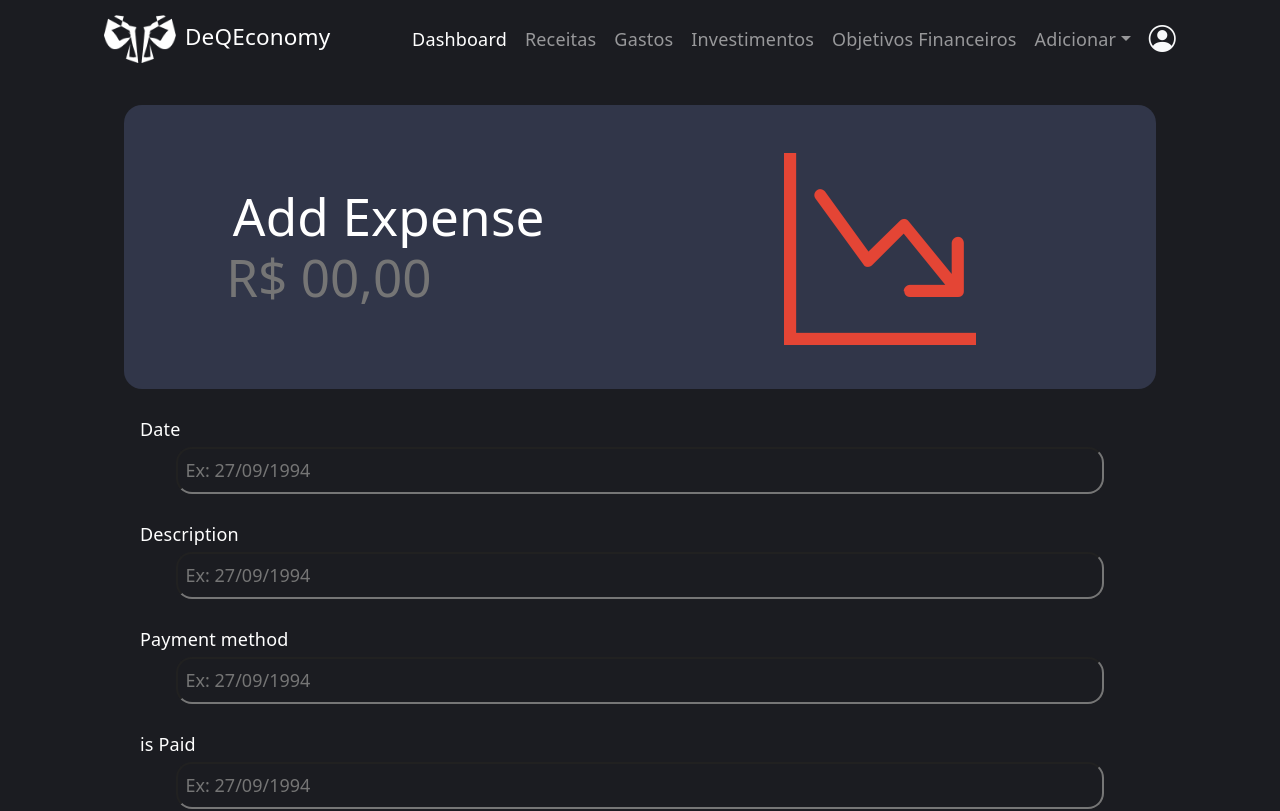
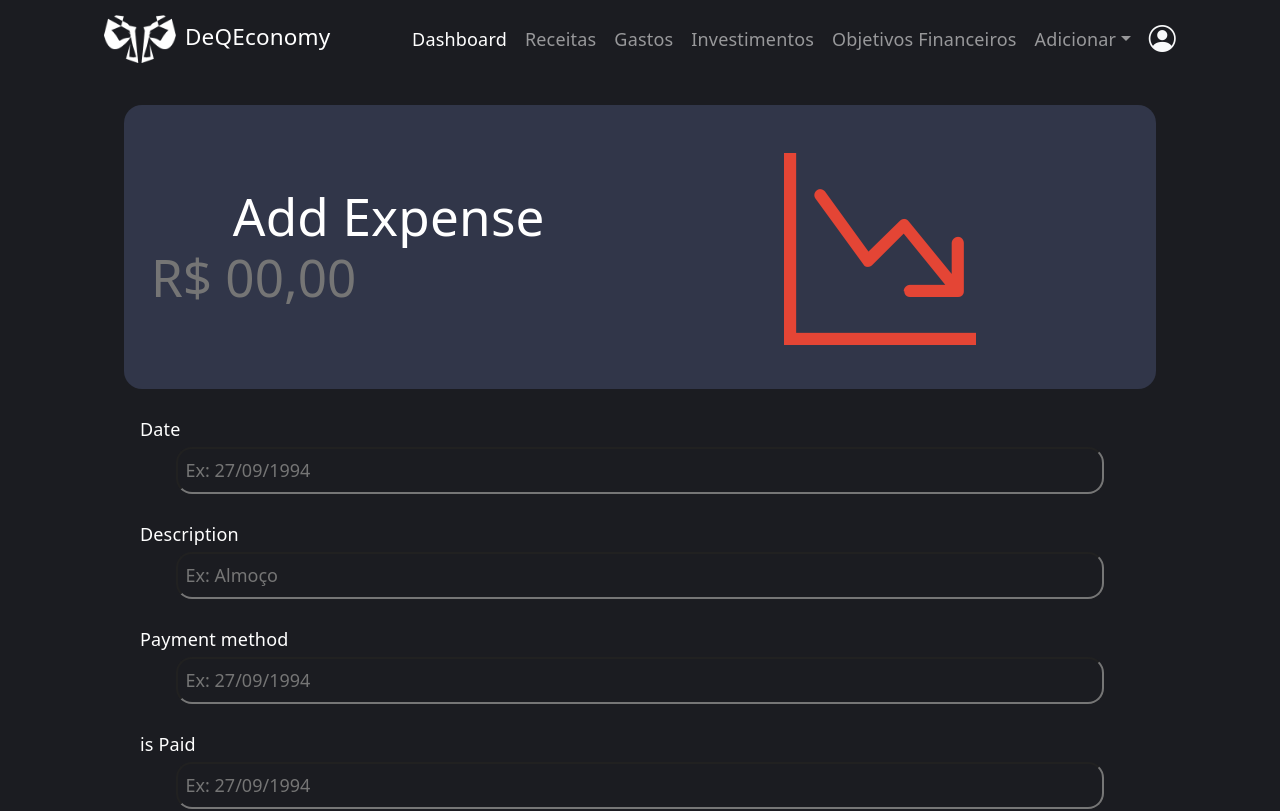
Before and after one commit to kam3lyaa/react-fintech, a React (Vite) app in the folder fintech-project/: page /expenses/add in a window 1280 px wide. Shown: the top 811 px of the page. Built offline with nearby package versions, Linux system fonts and the light colour scheme.

Commit message:
renderizando gastoso do back-end

```diff
--- a/fintech-project/src/App.tsx
+++ b/fintech-project/src/App.tsx
@@ -1,17 +1,34 @@
 import { BrowserRouter, Routes, Route } from "react-router-dom";
 import Dashboard from "./pages/Dashboard";
-
+import React from 'react';
 import './App.css'
-import Expenses from "./pages/Expenses";
+import ExpensesPage from "./pages/Expenses";
 import AddExpense from "./pages/AddExpense";
 import Incomes from "./pages/Incomes";
 import AddIncome from "./pages/AddIncome";
 import Investment from "./pages/Investment";
 import Goal from "./pages/Goal";
 import AddInvestment from "./pages/AddInvestment";
+  type Expense =  {
+  user: {
+    id: number
+  }
 
+  category: {
+    id: number
+  }
+
+  amount: number
+  date: string
+  description: string
+  paymentMethod: string
+  paid: boolean
+  recurringPayment: boolean
+}
 
 function App() {
+
+  const [ expenses, setExpenses ] = React.useState<Expense[]>([]);
     return (
     <>
     <BrowserRouter>
@@ -20,8 +37,13 @@ function App() {
 
         <Route path="/goals" element={<Goal />} />
 
-        <Route path="/expenses" element={<Expenses />}/>
-        <Route path="/expenses/add" element={<AddExpense />}/>
+        <Route path="/expenses" element={<ExpensesPage
+          expenses={expenses}
+          setExpenses= {setExpenses}
+        />}/>
+        <Route path="/expenses/add" element={<AddExpense
+        setExpenses={setExpenses}
+        />}/>
 
         <Route path="/incomes" element={<Incomes />}/>
         <Route path="/incomes/add" element={<AddIncome />}/>
--- a/fintech-project/src/components/ExpenseForm.tsx
+++ b/fintech-project/src/components/ExpenseForm.tsx
@@ -1,4 +1,17 @@
-const ExpenseForm = () => {
+interface ExpenseForm {
+  paymentMethod:string
+  setPaymentMethod:React.Dispatch<React.SetStateAction<string>>
+  isPaid: string
+  setIsPaid: React.Dispatch<React.SetStateAction<string>>
+  recurringPayment: string
+  setRecurringPayment: React.Dispatch<React.SetStateAction<string>>
+}
+
+
+const ExpenseForm = ({paymentMethod, setPaymentMethod, isPaid, setIsPaid, recurringPayment, setRecurringPayment}: ExpenseForm) => {
+
+
+
 
   return(
 
@@ -6,16 +19,13 @@ const ExpenseForm = () => {
 
 
       <label className="label-input-element">Payment method</label>
-      <input type="text" placeholder="Ex: 27/09/1994" className="mb-4 input-label" />
+      <input type="text" value={paymentMethod} placeholder="Ex: 27/09/1994" className="mb-4 input-label" onChange={(event) => setPaymentMethod(event.target.value)}/>
 
       <label className="label-input-element">is Paid</label>
-      <input type="text" placeholder="Ex: 27/09/1994" className="mb-4 input-label" />
+      <input type="text" value={isPaid} placeholder="Ex: 27/09/1994" className="mb-4 input-label" onChange={(e)=> setIsPaid(e.target.value)}/>
 
       <label className="label-input-element">Recurring payment</label>
-      <input type="text" placeholder="Ex: 27/09/1994" className="mb-4 input-label" />
-
-
-
+      <input type="text" value={recurringPayment} placeholder="Ex: 27/09/1994" className="mb-4 input-label" onChange={(e)=> setRecurringPayment(e.target.value)}/>
 
       </>
   );
--- a/fintech-project/src/components/TransactionAddHeader.tsx
+++ b/fintech-project/src/components/TransactionAddHeader.tsx
@@ -1,11 +1,12 @@
+import React from "react"
 interface TransactionAddHeaderProps {
 name: string
 color: string
 icon: string
-amount: number
+amount: string
+setAmount: React.Dispatch<React.SetStateAction<string>>;
 }
-const TransactionAddHeader = ({ name,color, amount, icon }: TransactionAddHeaderProps) => {
-
+const TransactionAddHeader = ({ name,color, icon, amount, setAmount }: TransactionAddHeaderProps) => {
 
 
     return (
@@ -14,7 +15,7 @@ const TransactionAddHeader = ({ name,color, amount, icon }: TransactionAddHeader
             <div className="col-6 m-auto">
               <p className="meu_texto  display-4">{name}</p>
               <p className={`meu_texto  display-4 ${color} `}>
-                <input type="text" style={{background:"none",border:'none'}} size={6} placeholder="R$ 00,00"/>
+                <input type="number" value={amount} style={{background:"none",border:'none'}} size={6} placeholder="R$ 00,00" onChange={(e)=> setAmount(e.target.value)}/>
               </p>
             </div>
             <div className="col-6 p-0 ps-1 b text-center p-4">
--- a/fintech-project/src/components/TransactionContainer.tsx
+++ b/fintech-project/src/components/TransactionContainer.tsx
@@ -1,40 +1,37 @@
 import TransactionElement from "./TransactionElement";
 
-
-interface Transaction{
-  name:string
+type Transaction = {
   amount: number
-  date:string
-  id:string
+  date: string
+  description: string
 }
 
 interface Props {
   data: Transaction[];
   colorIcon: string
-  icon:string
-
+  icon: string
 }
 
-const TransactionContainer = ({ data, colorIcon, icon } : Props) => {
+const TransactionContainer = ({ data, colorIcon, icon }: Props) => {
+
   return (
-            <section className="section-exib  exibir-gastos ">
+    <section className="section-exib exibir-gastos">
 
       {
-                data.map((item)=> {
+        data.map((item, index) => {
 
           return (
             <TransactionElement
-                      name={item.name}
+              name={item.description}
               value={item.amount}
               date={item.date}
               icon={icon}
               iconColor={colorIcon}
-                      key={item.id}
+              key={index}
             />
           )
 
         })
-
       }
 
     </section>
--- a/fintech-project/src/components/TransactionForm.tsx
+++ b/fintech-project/src/components/TransactionForm.tsx
@@ -1,16 +1,24 @@
-const TransactionForm = () => {
+import React from "react";
+
+interface TransactionForm{
+  date:string
+  setDate:React.Dispatch<React.SetStateAction<string>>
+  description:string
+  setDescription:React.Dispatch<React.SetStateAction<string>>
+}
+
+const TransactionForm = ({ date, setDate, description, setDescription }: TransactionForm) => {
+
 
   return(
 
       <>
 
       <label className="label-input-element">Date</label>
-      <input type="text" placeholder="Ex: 27/09/1994" className="mb-4 input-label" />
+      <input type="text" value={date} placeholder="Ex: 27/09/1994" className="mb-4 input-label" onChange={(event)=>setDate(event.target.value)} />
 
       <label className="label-input-element">Description</label>
-      <input type="text" placeholder="Ex: 27/09/1994" className="mb-4 input-label" />
-
-
+      <input type="text" value={description} placeholder="Ex: Almoço" className="mb-4 input-label" onChange={(event) => setDescription(event.target.value)}/>
 
 
 
--- a/fintech-project/src/pages/AddExpense.tsx
+++ b/fintech-project/src/pages/AddExpense.tsx
@@ -1,10 +1,87 @@
+import React from 'react';
 import AddButton from '../components/AddButton';
 import Navbar from '../components/Navbar';
 import TransactionAddHeader from '../components/TransactionAddHeader';
 import TransactionForm from '../components/TransactionForm';
 import ExpenseForm from '../components/ExpenseForm';
 
-const AddExpense =() => {
+type Expense = {
+user: {
+  id: number
+}
+
+category: {
+  id: number
+}
+
+amount: number
+date: string
+description: string
+paymentMethod: string
+paid: boolean
+recurringPayment: boolean
+}
+interface AddExpenseProps{
+  setExpenses: React.Dispatch<React.SetStateAction<Expense[]>>
+}
+const AddExpense =({setExpenses}: AddExpenseProps) => {
+
+
+  const idCategory = 2;
+
+  const [amount, setAmount] = React.useState('');
+  console.log(amount);
+  const [date, setDate] = React.useState('')
+    console.log(date);
+
+  const [description, setDescription] = React.useState('');
+  console.log(description);
+
+
+  const [paymentMethod, setPaymentMethod] = React.useState('');
+    console.log(paymentMethod);
+
+  const [isPaid, setIsPaid] = React.useState('');
+    console.log(isPaid);
+
+  const [recurringPayment, setRecurringPayment] = React.useState('');
+  console.log(recurringPayment);
+
+  const handleAddExpense= async () => {
+    const expense= {
+      user: { id: 1 },
+      category: { id: idCategory },
+      date,
+      amount:Number (amount),
+      description,
+      paymentMethod,
+      paid: isPaid === 'true',
+      recurringPayment: recurringPayment === 'true'
+    }
+
+    console.log(JSON.stringify(expense, null, 2));
+    try{
+
+      const response = await fetch('http://localhost:8080/api/expenses',{
+        method: 'POST',
+        headers:{
+          'Content-Type': 'application/json'
+        },
+          body: JSON.stringify(expense)
+      })
+
+      const data = await response.json()
+      console.log(data);
+      setExpenses((prev) => [...prev, expense])
+    }catch(error) {
+      console.log(error);
+
+    }
+
+
+  }
+
+
   return (
     <>
     <Navbar />
@@ -14,13 +91,27 @@ const AddExpense =() => {
           name="Add Expense"
           color='texto-vermelho'
           icon='bi bi-graph-down-arrow'
-          amount={200}
+          amount={amount}
+          setAmount={setAmount}
           />
-          <TransactionForm/>
-          <ExpenseForm />
+
+          <TransactionForm
+            date={date}
+            setDate={setDate}
+            description= {description}
+            setDescription= {setDescription}
+          />
+          <ExpenseForm
+            paymentMethod={paymentMethod}
+            setPaymentMethod = {setPaymentMethod}
+            isPaid={isPaid}
+            setIsPaid={setIsPaid}
+            recurringPayment={recurringPayment}
+            setRecurringPayment={setRecurringPayment}
+          />
           <AddButton
           text='Adicionar Expense'
-          onClick={()=> {}}
+          onClick={handleAddExpense}
           />
       </div>
     </>
--- a/fintech-project/src/pages/AddInvestment.tsx
+++ b/fintech-project/src/pages/AddInvestment.tsx
@@ -14,7 +14,7 @@ const AddInvestment = () => {
           name="Add Expense"
           color='texto-azul2'
           icon='bi bi-graph-down-arrow'
-          amount={200}
+          amount={amount}
           />
           <TransactionForm/>
           <InvestmentForm />
--- a/fintech-project/src/pages/Expenses.tsx
+++ b/fintech-project/src/pages/Expenses.tsx
@@ -1,3 +1,4 @@
+import React from 'react';
 import { useNavigate } from "react-router-dom";
 import AddButton from "../components/AddButton";
 import Navbar from "../components/Navbar";
@@ -5,35 +6,56 @@ import TransactionContainer from "../components/TransactionContainer";
 import TransactionListHeader from "../components/TransactionListHeader";
 
 
-const expenses = [{
-  name:'Almoço',
-  amount: 50.5,
-  date: '20-05-2026',
-  id:'1'
-  },
-  {
-  name:'Jantar',
-  amount: 50.5,
-  date: '20-05-2026',
-  id:'2'
-  },
-  {
-  name:'Internet',
-  amount: 150,
-  date: '20-05-2026',
-  id:'3'
-  },{
-  name:'Luz',
-  amount: 300.5,
-  date: '20-05-2026',
-  id:'4'
+type Expense = {
+  user: {
+    id: number
   }
 
-]
+  category: {
+    id: number
+  }
+
+  amount: number
+  date: string
+  description: string
+  paymentMethod: string
+  paid: boolean
+  recurringPayment: boolean
+}
 
 
-const Expenses = () => {
+interface ExpensesProps{
+  expenses: Expense[]
+  setExpenses: React.Dispatch<React.SetStateAction<Expense[]>>
+}
+
+
+
+const Expenses = ({ expenses, setExpenses  }: ExpensesProps) => {
   const navigate = useNavigate();
+
+  //const [expenses,setExpenses] = array; //--> array destructuring --> the order metters
+
+  // const expenses = array[0];--> current data
+  // const setExpenses = array[1];--> updater function
+
+  const fetchExpenses = async () => {
+    try {
+
+      const response = await fetch('http://localhost:8080/api/expenses')
+      const data = await response.json()
+      setExpenses(data)
+      console.log(data);
+
+    }catch(error) {
+      console.log(error)
+    }
+  }
+
+  React.useEffect(() => {
+    fetchExpenses()
+  }, [])
+
   return (
     <>
         <Navbar/>
@@ -56,6 +78,7 @@ const Expenses = () => {
         text="Adicionar Gasto"
         onClick={() => navigate("/expenses/add")}/>
 
+
         </section>
     </main>
     </>
```
Lines whose indentation alone changed are shown as unchanged.
